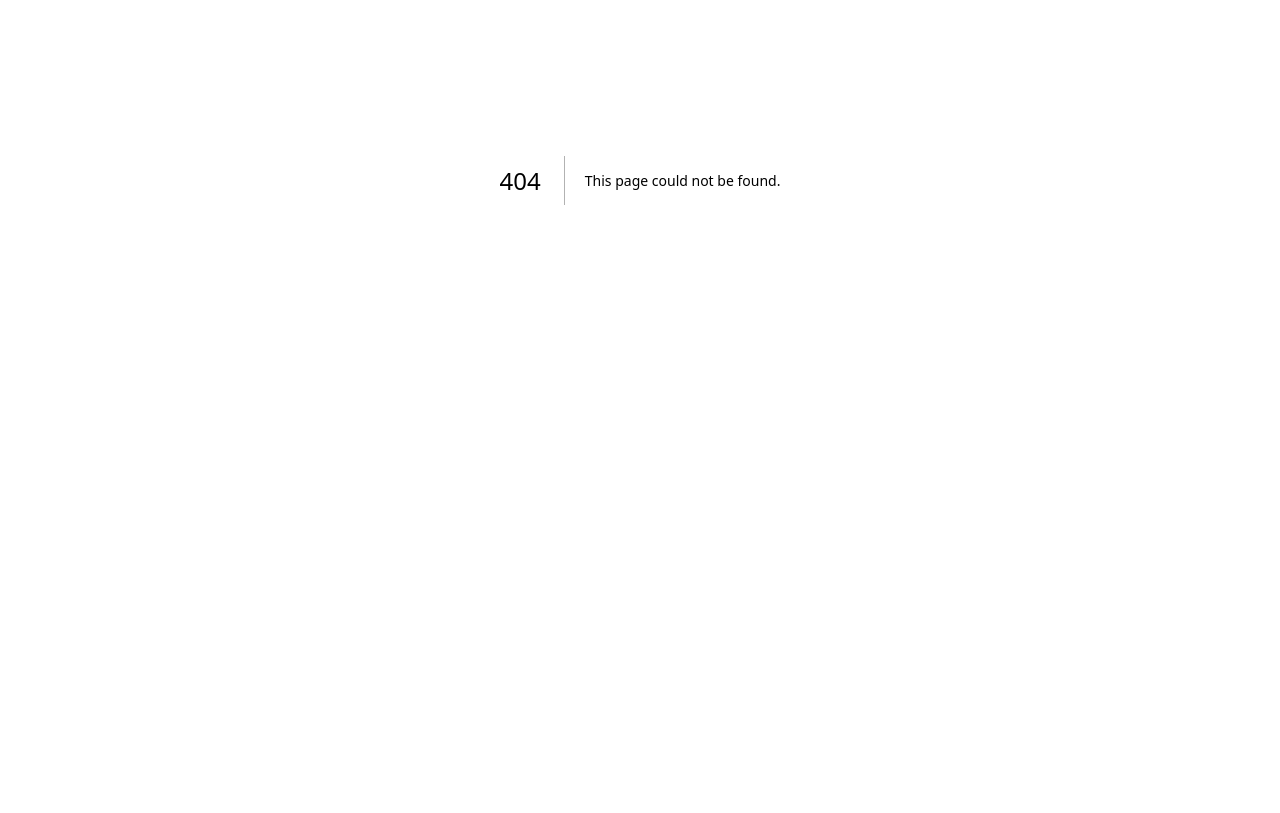
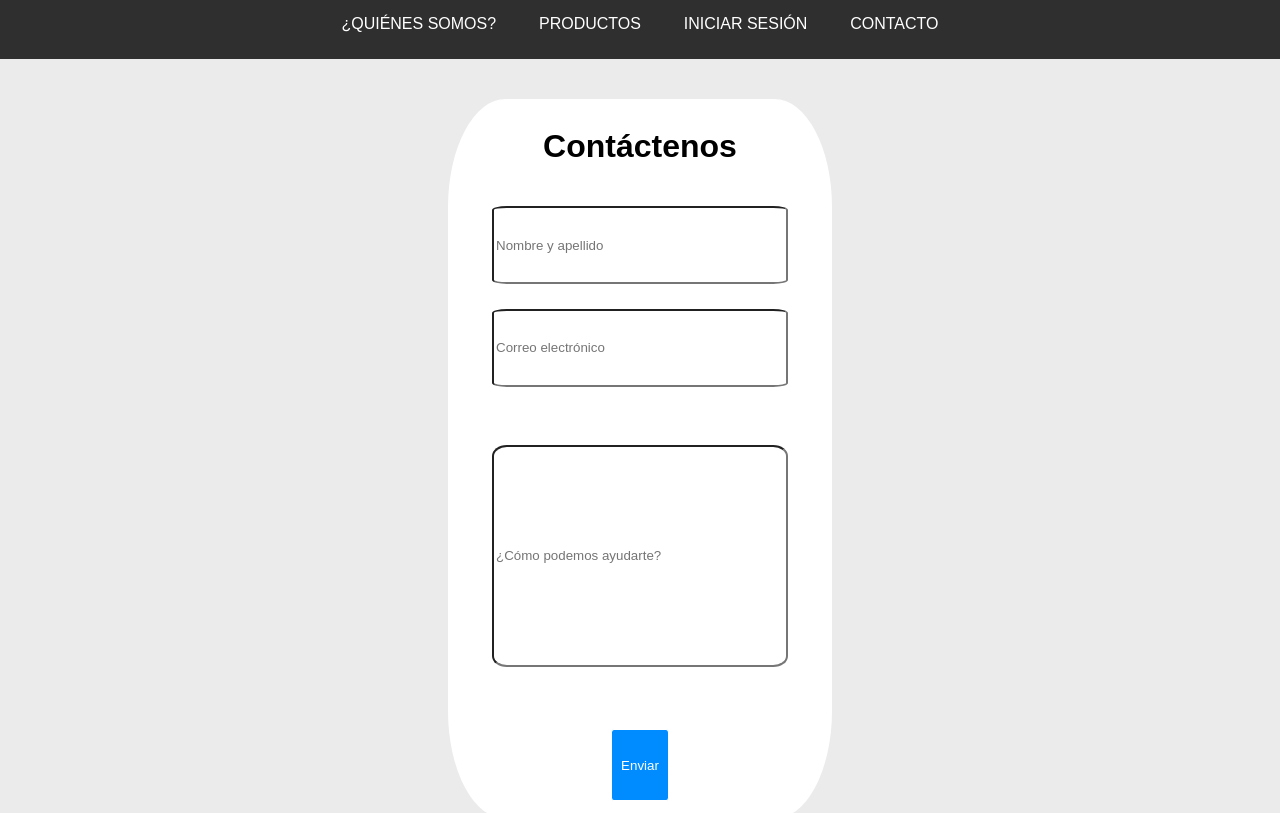
Before and after one commit to SANDAM22/Electrica-Urbano, a Next.js app: page /Contacto in a window 1280 px wide. Before the commit this address had no page. Shown: the part 220-1033 px from the top of the page. Before the commit the page ends 800 px from the top, so only its background shows below. Built offline with nearby package versions, Linux system fonts and the light colour scheme.

Commit message:
Terminado el contact form

```diff
--- /dev/null
+++ b/app/Contacto/page.jsx
@@ -0,0 +1,55 @@
+"use client"
+import React, { useState } from "react";
+import Header from '../../components/Header/header';
+import Footer from '../../components/Footer/footer';
+import '../Styles/Contacto.css';
+
+async function handleSubmit(data) {
+  try {
+    const response = await fetch('/api/contact', {
+      method: "POST",
+      headers: { "Content-Type": "application/json" },
+      body: JSON.stringify(data)
+    });
+
+    if (response.ok) {
+      alert('Su mensaje ha sido enviado exitosamente');
+    } else {
+      alert('Ha ocurrido un error al enviar el mensaje.\nPor favor inténtelo de nuevo');
+    }
+  } catch (error) {
+    console.error(error);
+    alert('Hubo un error al enviar el mensaje. Por favor, inténtelo de nuevo más tarde.');
+  }
+}
+
+function Contacto() {
+  const [formData, setFormData] = useState({ name: "", email: "", message: "" });
+
+  const handleChange = (event) => {
+    setFormData({ ...formData, [event.target.name]: event.target.value });
+  };
+
+  const onSubmit = (event) => {
+    event.preventDefault();
+    handleSubmit(formData);
+  };
+
+  return (
+    <>
+      <Header />
+      <div className="formulario">
+        <form onSubmit={onSubmit}>
+          <h1 className="titulo">Contáctenos</h1>
+          <input type="text" name="name" placeholder="Nombre y apellido" value={formData.name} onChange={handleChange} required minLength={8} />
+          <input type="email" name="email" placeholder="Correo electrónico" value={formData.email} onChange={handleChange} required /><br />
+          <input type="text" name="message" placeholder="¿Cómo podemos ayudarte?" className="message" value={formData.message} onChange={handleChange} required /><br />
+          <button type="submit">Enviar</button>
+        </form>
+      </div>
+      <Footer />
+    </>
+  );
+}
+
+export default Contacto;
--- /dev/null
+++ b/app/Styles/Contacto.css
@@ -0,0 +1,56 @@
+body {
+    margin: 0px;
+    background-color: #ebebeb;
+    min-height: 100vh;
+    font-family: Arial;
+}
+
+
+.formulario {
+
+    display: flex;
+    flex-direction: column;
+    align-items: center;
+    justify-content: center;
+    width: 100%;
+    height: 100vh;
+}
+
+form{
+    background-color: white;
+    display: flex;
+    align-items: center;
+    flex-direction: column;
+    border-radius: 15%;
+    height: 90%;
+    width: 30%;
+    justify-content: space-around;
+}
+
+input {
+    width: 75%;
+    margin: 5px;
+    height: 10%;
+    border-radius: 5%;
+}
+.message{
+    height: 30%;
+}
+
+button {
+    margin: 10px;
+    background-color: white;
+    border: 1px solid;
+    border-radius: 5%;
+    height: 10%;
+    width: 15%;
+    transition-duration: 500ms;
+    transition-timing-function: cubic-bezier(0.5,1.6,0.4,0.7);
+    background-color: rgb(0, 140, 255);
+    color: white;
+}
+button:hover{
+    scale: 1.3;
+    background-color: rgb(34, 255, 34);
+
+}
--- a/app/Styles/Nosotros.css
+++ b/app/Styles/Nosotros.css
@@ -1,6 +1,6 @@
 body{
     margin:0;
-    background-color: #eadede;
+    background-color: #ebebeb;
 }
 .container{
     display:flex;
--- a/middleware.js
+++ b/middleware.js
@@ -1,8 +1,8 @@
 import { authMiddleware } from "@clerk/nextjs";
 
+export default authMiddleware({
+  publicRoutes: ['/', '/Nosotros', '/Contacto','/api/contact'],
 
-export default authMiddleware({
-publicRoutes:['/','/Nosotros']
 });
 
 export const config = {
--- a/package.json
+++ b/package.json
@@ -16,6 +16,7 @@
     "@fortawesome/free-solid-svg-icons": "^6.5.1",
     "@fortawesome/react-fontawesome": "^0.2.0",
     "next": "14.0.4",
+    "nodemailer": "^6.9.9",
     "react": "^18",
     "react-dom": "^18"
   },
--- /dev/null
+++ b/pages/api/contact.js
@@ -0,0 +1,47 @@
+import nodemailer from 'nodemailer'
+
+export default async function contact (req,res){
+    const {name, email, message} = req.body;
+
+    const data ={name,email,message}
+
+    const user= process.env.user;
+    const pass= process.env.pass;
+
+
+    const transporter = nodemailer.createTransport({
+        host: 'smtp.gmail.com',
+        port: 465,
+        secure: true,
+        auth: {
+          user: email,
+          pass: 'fkfa jchk nkib iyhs'
+        }
+      });
+      try{
+        const mail={
+            from:user,
+            to:'santiyfidel@gmail.com',
+            replyTo: email,
+            subject:  `Mensaje desde el sitio de ${name}`,
+            html: `
+            <p>name: ${name}</p>
+            <p>Email: ${email}</p>
+            <p>Message: ${message}</p>
+            `
+
+
+
+        }
+        await transporter.sendMail(mail)
+        return res.status(200).json({message:'Email enviado exitosamente'})
+      }catch(error){
+        console.log(error)
+        res.status(500).json({
+            message: "Hubo un error al enviar tu mensaje"
+        })
+      }
+
+
+
+}
```
Also changed, not shown: tsconfig.json (+5 -3 lines), 1 other file (tests, documents, lock files or other folders).
